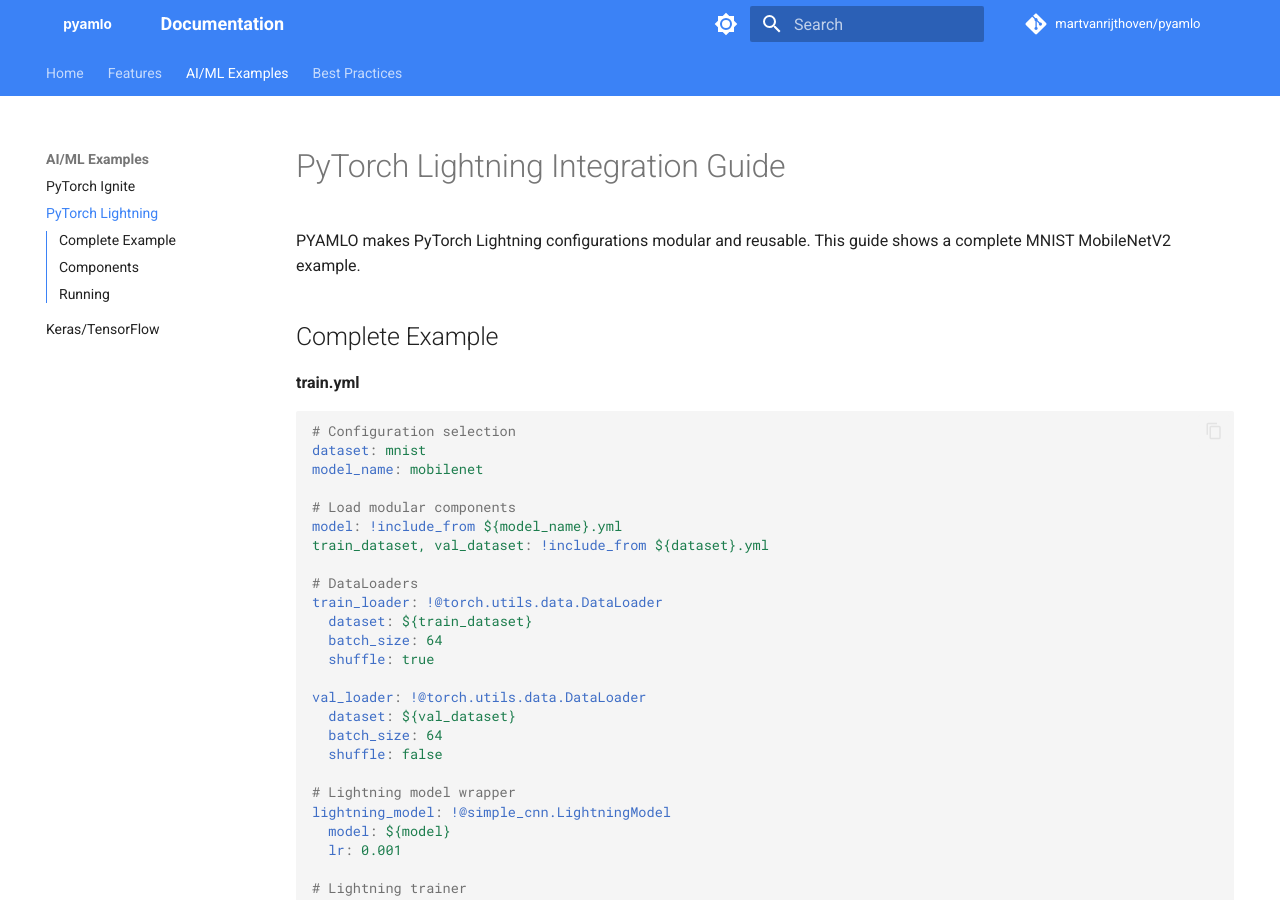
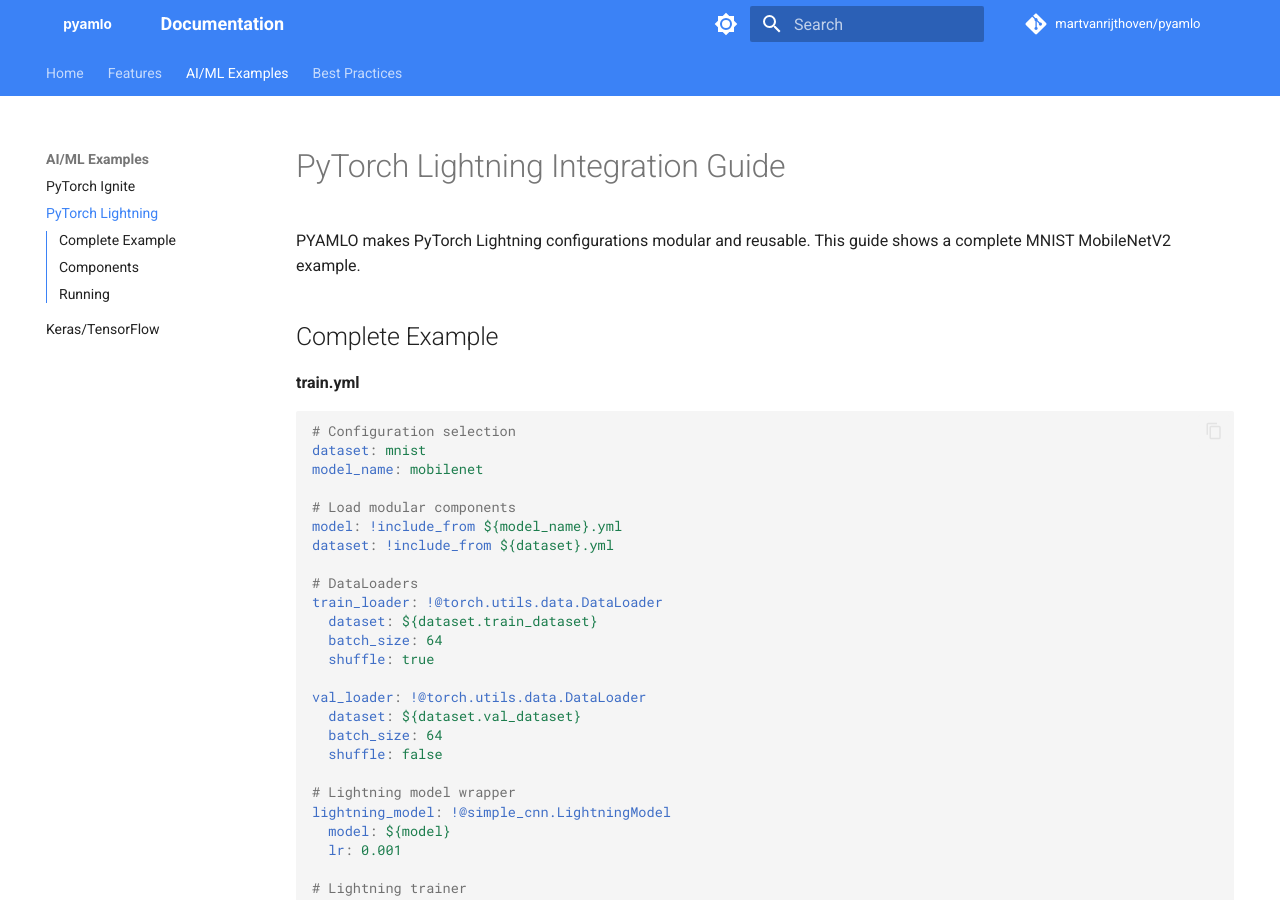
Before and after one commit to martvanrijthoven/pyamlo, an MkDocs documentation site: the page built from docs/lightning.md, in a window 1280 px wide and 900 px high. Built offline with MkDocs 1.6.1 and Material for MkDocs 9.7.7, drawn with Linux system fonts in a browser that asks for light colours; comment, search, counter and statistics services are not loaded.

Commit message:
fix docs

```diff
--- a/docs/lightning.md
+++ b/docs/lightning.md
@@ -12,16 +12,16 @@
 
 # Load modular components
 model: !include_from ${model_name}.yml
-train_dataset, val_dataset: !include_from ${dataset}.yml
+dataset: !include_from ${dataset}.yml
 
 # DataLoaders
 train_loader: !@torch.utils.data.DataLoader
-  dataset: ${train_dataset}
+  dataset: ${dataset.train_dataset}
   batch_size: 64
   shuffle: true
 
 val_loader: !@torch.utils.data.DataLoader
-  dataset: ${val_dataset}
+  dataset: ${dataset.val_dataset}
   batch_size: 64
   shuffle: false
 
```
